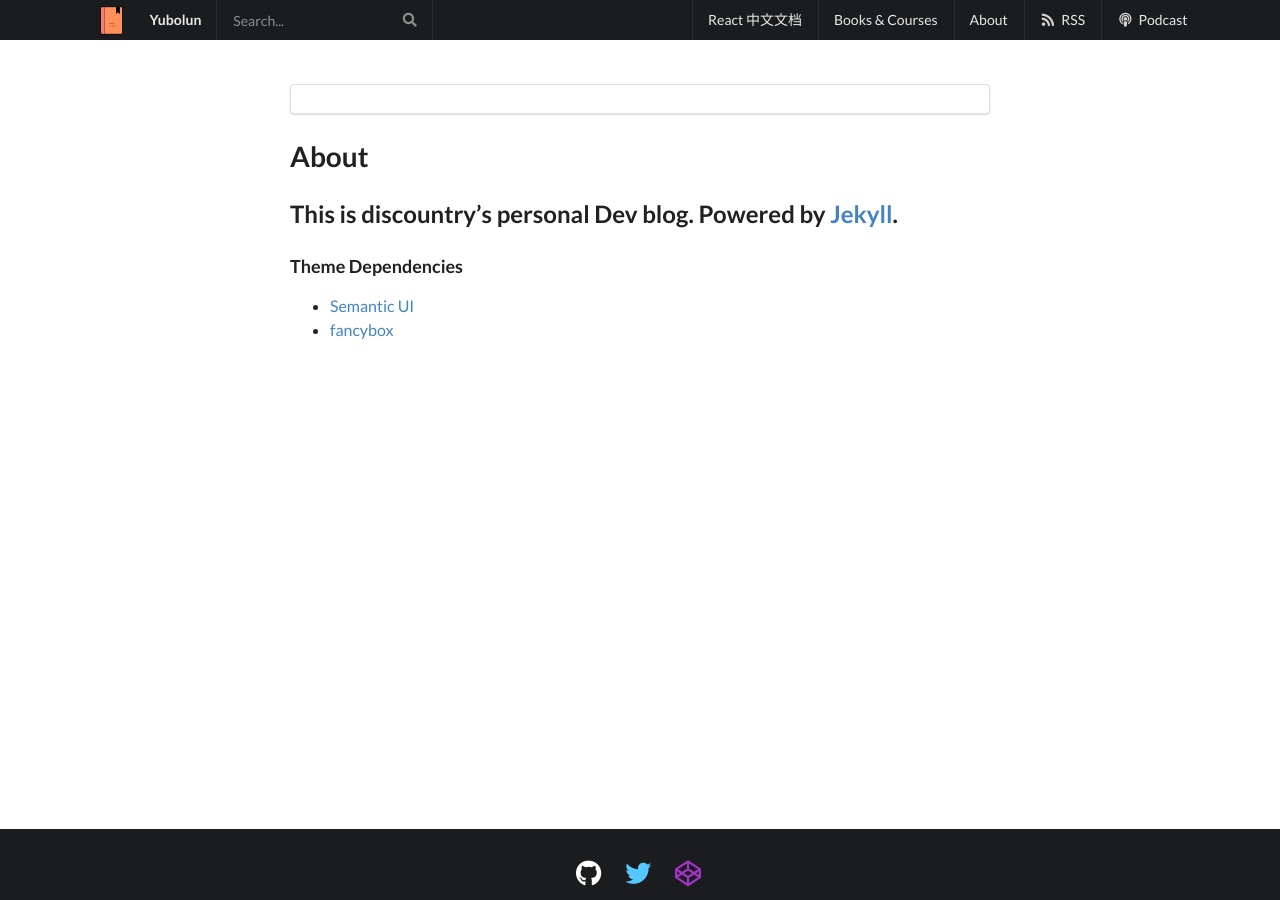
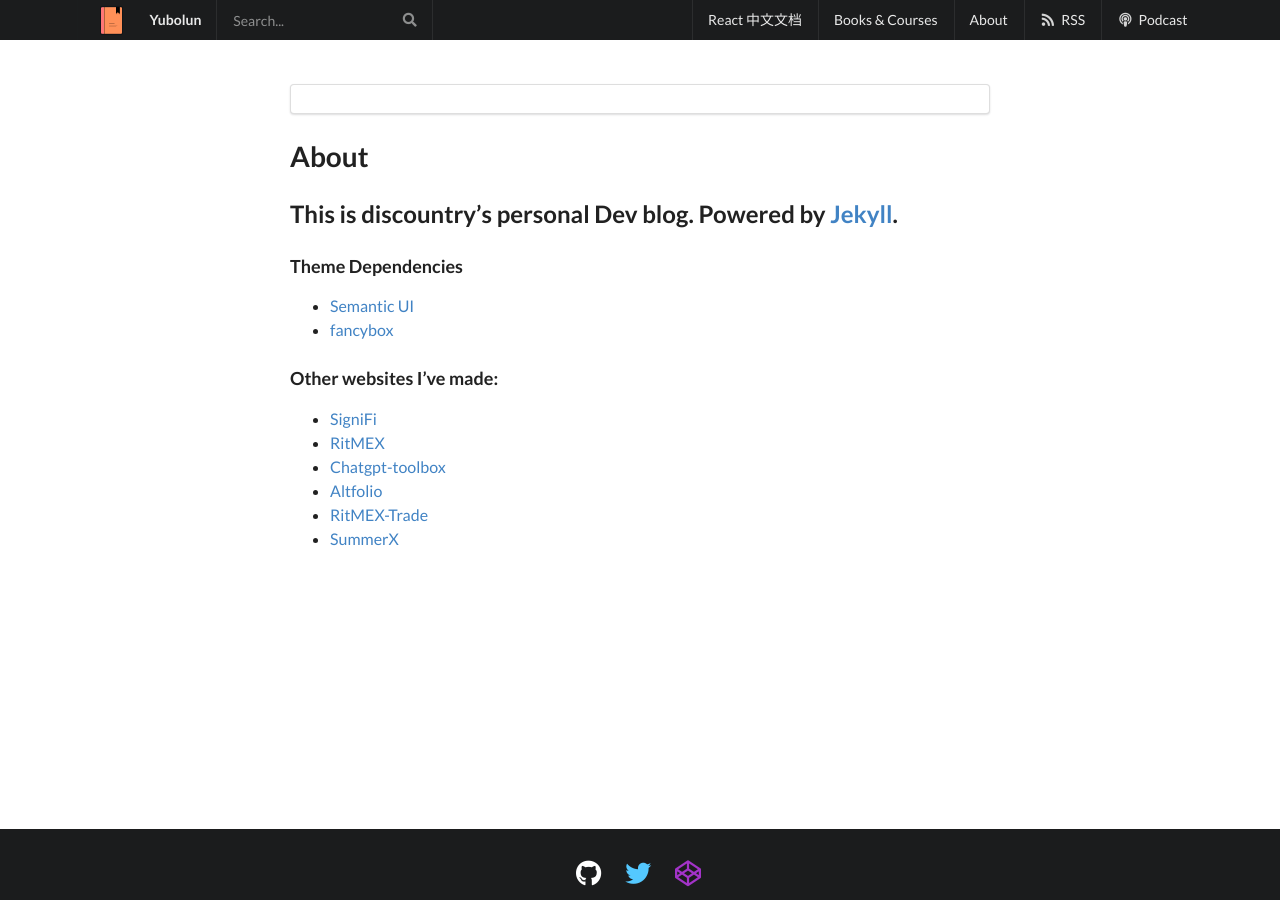
Before and after one commit to discountry/discountry.github.io, a Jekyll site: the page built from about/index.md, in a window 1280 px wide and 900 px high. Built offline with Jekyll 4.4.1, drawn with Linux system fonts in a browser that asks for light colours.

Commit message:
Update index.md

```diff
--- a/about/index.md
+++ b/about/index.md
@@ -10,3 +10,12 @@
 
 * [Semantic UI](http://www.semantic-ui.com/)
 * [fancybox](https://github.com/fancyapps/fancybox)
+
+### Other websites I've made:
+
+* [SigniFi](https://signifi.life)
+* [RitMEX](https://ritmex.one)
+* [Chatgpt-toolbox](https://chatgpt.yubolun.com)
+* [Altfolio](https://altfolio.ritmex.one/)
+* [RitMEX-Trade](https://trade.ritmex.one/)
+* [SummerX](https://summmerx.com/)
```
